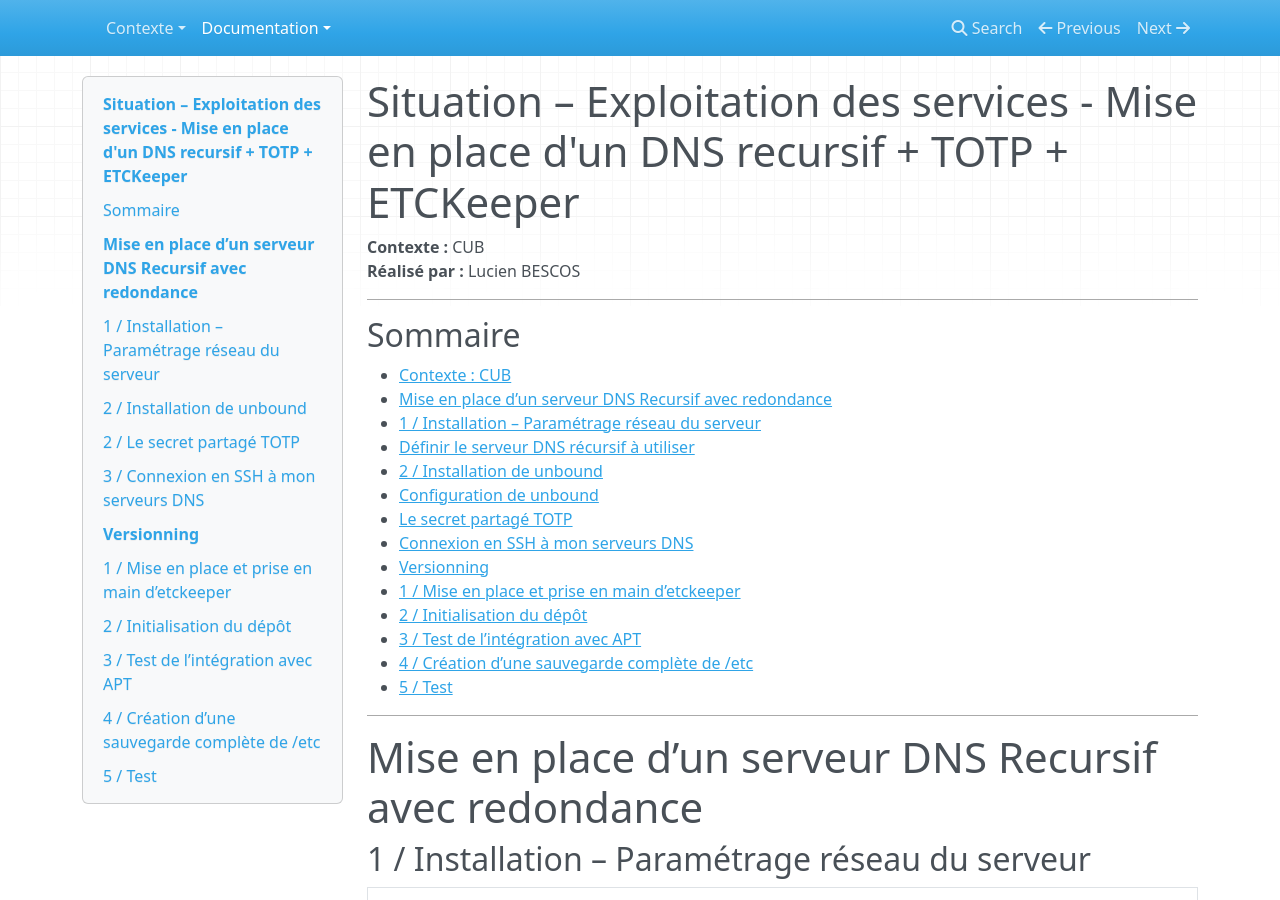
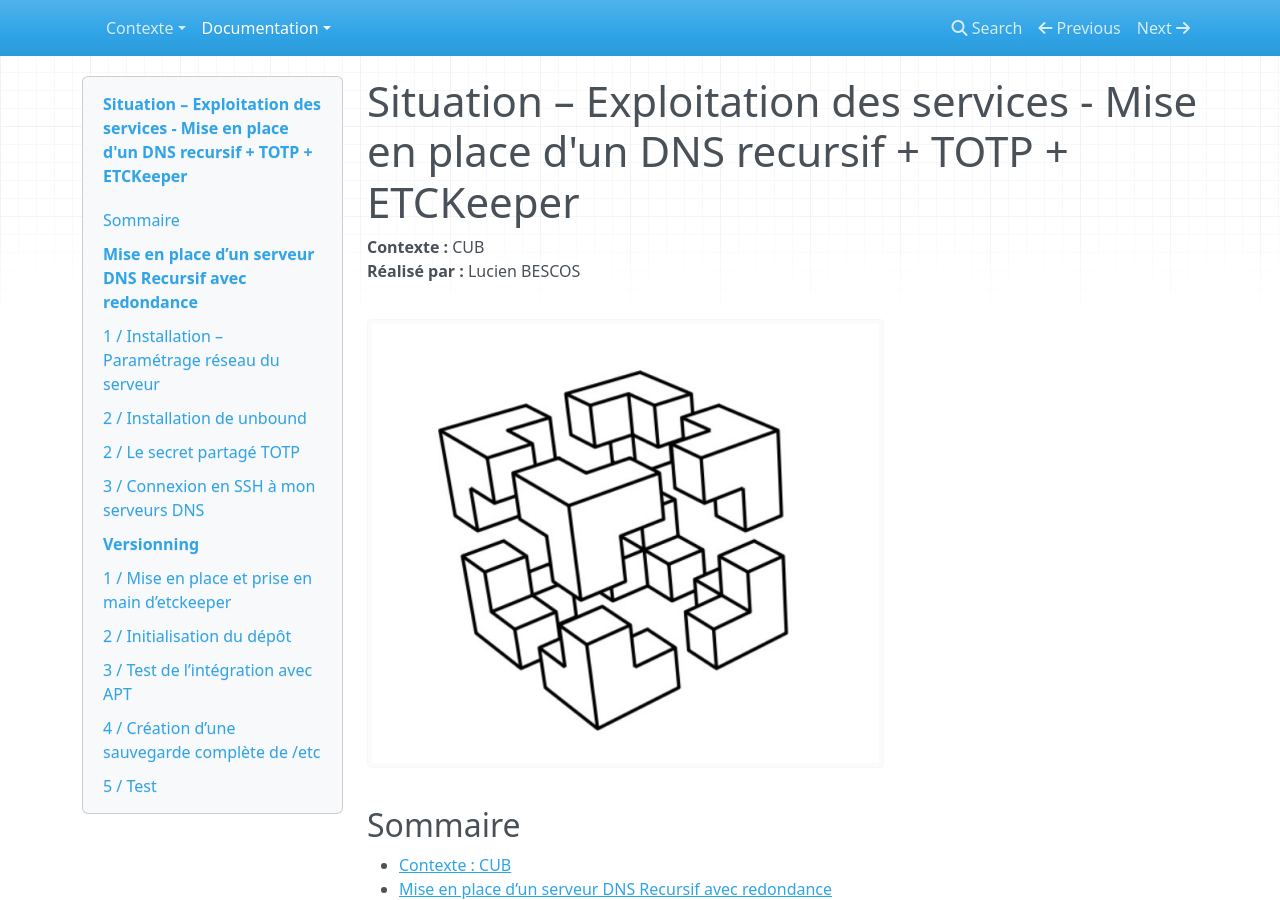
Before and after one commit to hugog36/CUBDOCUMENTATIONDORTMUND, an MkDocs documentation site: the page built from docs/documentation/DNS/LucienBescos - Exploitation des services - Mise en place d'un DNS recursif.md, in a window 1280 px wide and 900 px high. Built offline with MkDocs 1.6.1, drawn with Linux system fonts in a browser that asks for light colours; nearby versions of some CDN libraries.

Commit message:
Update LucienBescos - Exploitation des services - Mise en place d'un DNS recursif.md

```diff
--- a/docs/documentation/DNS/LucienBescos - Exploitation des services - Mise en place d'un DNS recursif.md
+++ b/docs/documentation/DNS/LucienBescos - Exploitation des services - Mise en place d'un DNS recursif.md
@@ -3,6 +3,8 @@
 **Contexte :** CUB
 **Réalisé par :** Lucien BESCOS
 
+
+![Logo CUB](../../medias/logocub.png)
 ---
 
 
```
